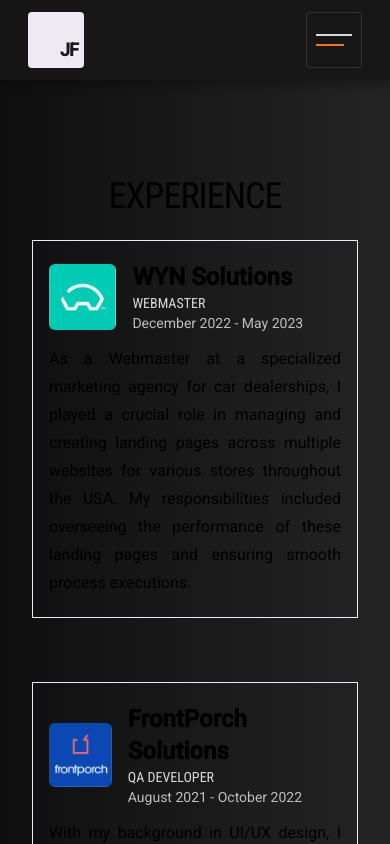
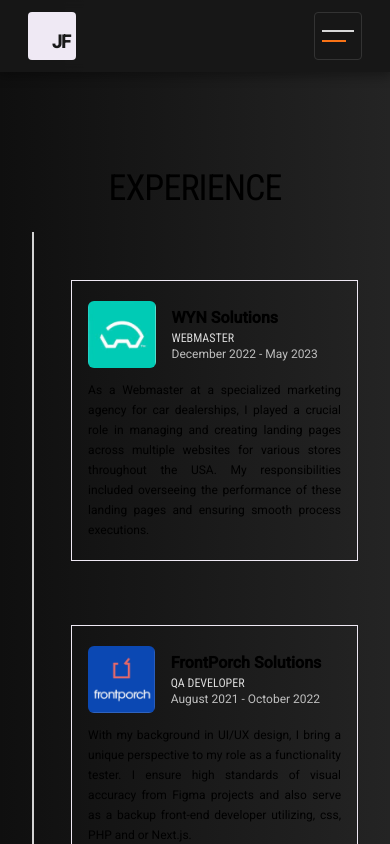
Before and after one commit to jor-g-r/portfolio-Jorge-Rondon, a Next.js app in the folder portfolio/: page / in a window 390 px wide. Shown: the top 844 px of the page. Built offline with nearby package versions, Linux system fonts and the light colour scheme.

Commit message:
navbar size mobile, and side track abs line added

```diff
--- a/portfolio/src/app/components/Experience.tsx
+++ b/portfolio/src/app/components/Experience.tsx
@@ -1,5 +1,6 @@
 "use client";
 import Image from 'next/image'
+import {motion, useScroll} from 'framer-motion'
 
 import cwdlogo from '../img/cwd-logo.jpg'
 import imageidlogo from '../img/imageID-logo.jpg'
@@ -34,14 +35,15 @@
                                   </a>
 
                                   <div className="text-2xl">
-                                    <h3 className="font-bold">{company}</h3>
-                                    <div className="flex flex-col lg:flex-row gap-x-2 text-sm text-white-500 capitalize">
-                                        <h5 className='uppercase condensed text-white-300'>{position}</h5> <span className='hidden lg:block'>|</span> <p>{time}</p>
+                                    <h3 className="font-bold text-base md:text-lg">{company}</h3>
+                                    <div className="flex flex-col lg:flex-row gap-x-2 text-xs md:text-md text-white-500 capitalize">
+                                        <h5 className='uppercase condensed text-white-300'>{position}</h5>
+                                        <span className='hidden lg:block'>|</span> <p>{time}</p>
                                     </div>
                                   </div>
                                </div>
 
-                               <div className='leading-7 text-justify'>
+                               <div className='leading-5 lg:leading-7 text-xs md:text-md lg:text-base text-justify'>
                                     <div>{description}</div>
                                </div>
                         </li>
@@ -69,7 +71,9 @@
 
 
                 <div className="relative mx-auto">
-                    <ul className=" flex flex-col gap-16">
+
+                    <div className="absolute lg:left-[2%] xl:left-[18%] top-0 w-[2px] h-full bg-white-200 origin-top" />
+                    <ul className=" flex flex-col gap-16 lg:gap-20 items-center pt-12 pl-[12%] lg:pl-[5%]">
 
                         <WorkDetails
                         company='WYN Solutions'
--- a/portfolio/src/app/components/Navbar.tsx
+++ b/portfolio/src/app/components/Navbar.tsx
@@ -56,7 +56,7 @@
             <div className="flex justify-between">
               <div className="cursor-default">
                 <h5 className={`group lg:text-sm text-lg font-bold ease-in duration-500 text-dark-900 bg-white-100
-                              hover:bg-yellow-400 h-14 w-14  lg:h-10 lg:w-10 pr-[6px] p-1 flex items-end justify-end rounded tracking-tighter`}>
+                              hover:bg-yellow-400 h-12 w-12  lg:h-10 lg:w-10 pr-[6px] p-1 flex items-end justify-end rounded tracking-tighter`}>
                   J
                   <span className='group-hover:hidden group-hover:opacity-0 ease-in duration-500'>F</span>
                   <span className='hidden group-hover:block opacity-0 group-hover:opacity-100 ease-in duration-500'>S</span>
@@ -65,19 +65,19 @@
 
 
               <div className="lg:hidden">
-                  <div className= {`w-24 items-center justify-center ${menuOpen ? 'active' : ''} `}
+                  <div className= {`w-20 items-center justify-center ${menuOpen ? 'active' : ''} `}
                                   onClick={toggleNav}>
 
-                    <div className={`group flex h-14 w-14 cursor-pointer float-right items-center justify-center rounded border
+                    <div className={`group flex h-12 w-12 cursor-pointer float-right items-center justify-center rounded border
                                    border-dark-600 bg-white p-2  hover:bg-dark-900 ${ menuOpen ? 'border-dark-400' : ''}`}
                                     onClick={() => setMenuOpen(!menuOpen)} >
                       <div className="space-y-2">
-                        <span className={`block h-0.5 w-9 origin-center bg-white-300 transition-transform duration-500 ease-in-out
+                        <span className={`block h-0.5 w-8 origin-center bg-white-300 transition-transform duration-500 ease-in-out
                                           ${ menuOpen ? 'translate-y-[5px] rotate-45' : ' ' }
                                           `}>
                         </span>
                         <span className={`block h-0.5  origin-center bg-orange-500 transition-transform duration-500 ease-in-out
-                                          ${ menuOpen ? 'w-9 -translate-y-[5.1px] -rotate-45' : 'w-7' }
+                                          ${ menuOpen ? 'w-8 -translate-y-[5.1px] -rotate-45' : 'w-6' }
                                           `}>
                         </span>
                       </div>
```
